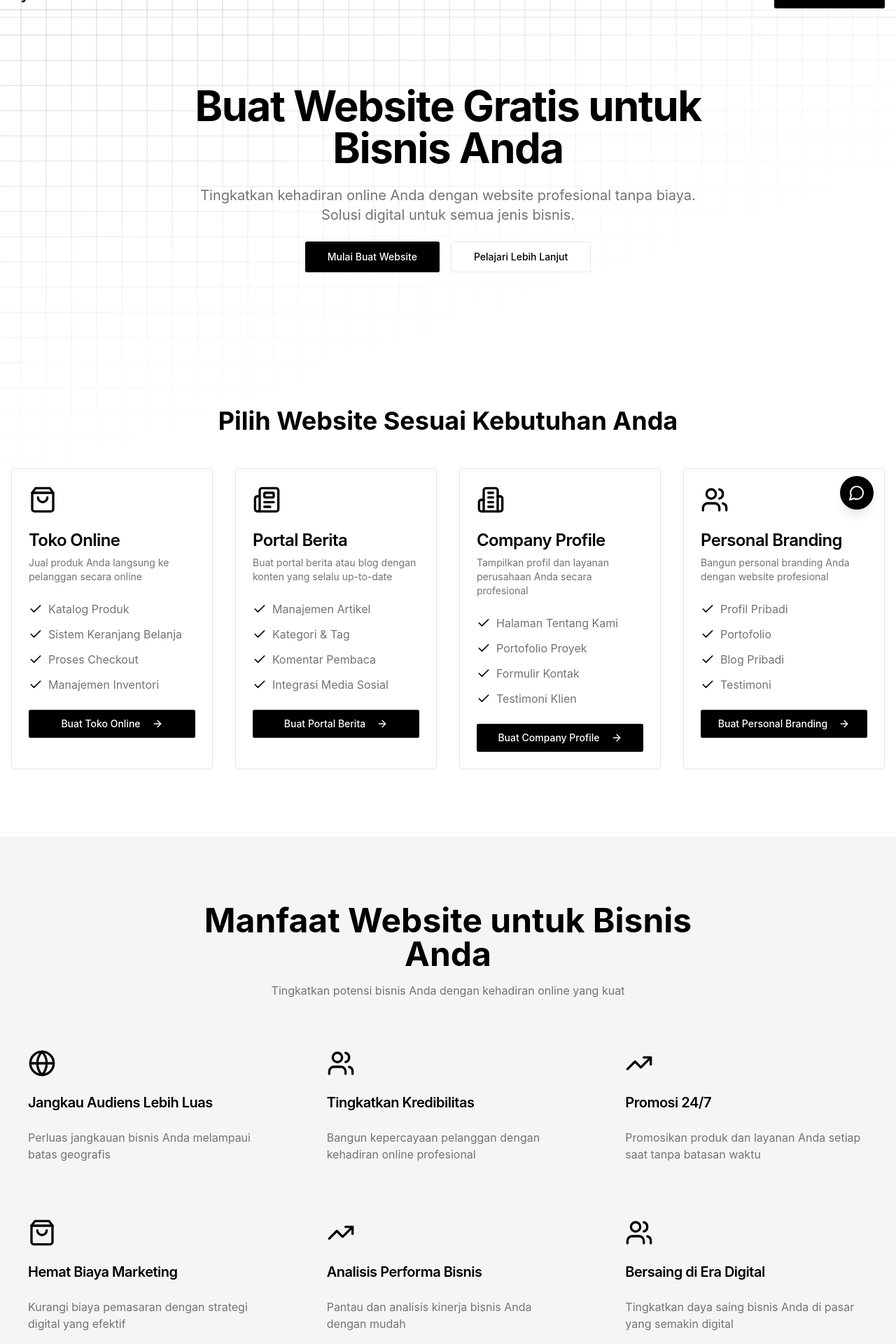
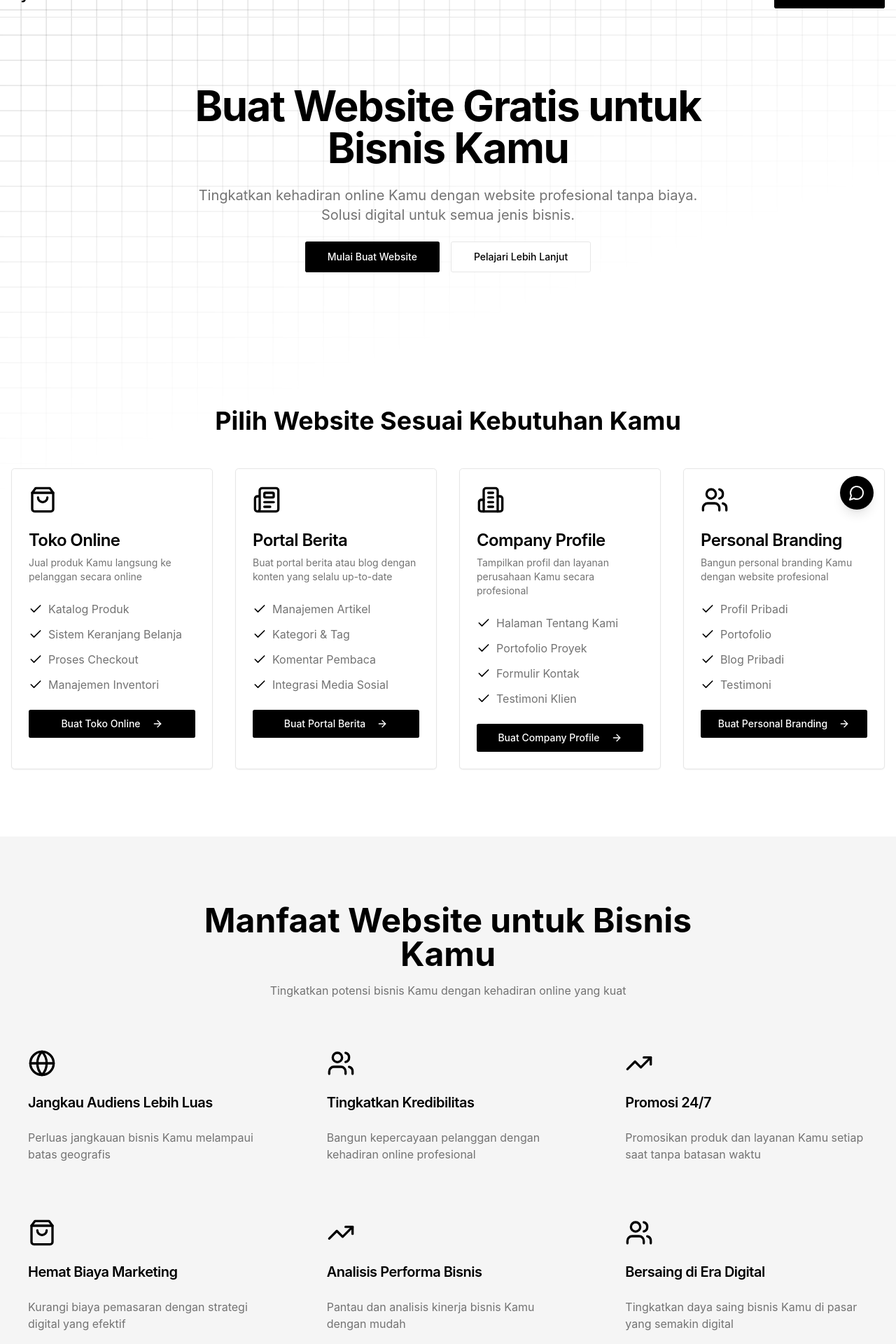
Before and after one commit to hendarSu/ayogratis, a Next.js app: page / in a window 1280 px wide. Shown: the part 40-1960 px from the top of the page at 70% size. Built offline with nearby package versions, Linux system fonts and the light colour scheme.

Commit message:
update process cancels si

```diff
--- a/app/page.tsx
+++ b/app/page.tsx
@@ -10,16 +10,16 @@ export default function Home() {
   return (
     <>
       <Head>
-        <title>Buat Website Gratis untuk Bisnis Anda</title>
-        <meta name="description" content="Tingkatkan kehadiran online Anda dengan website profesional tanpa biaya. Solusi digital untuk semua jenis bisnis." />
+        <title>Buat Website Gratis untuk Bisnis Kamu</title>
+        <meta name="description" content="Tingkatkan kehadiran online Kamu dengan website profesional tanpa biaya. Solusi digital untuk semua jenis bisnis." />
         <meta name="viewport" content="width=device-width, initial-scale=1" />
-        <meta property="og:title" content="Buat Website Gratis untuk Bisnis Anda" />
-        <meta property="og:description" content="Tingkatkan kehadiran online Anda dengan website profesional tanpa biaya. Solusi digital untuk semua jenis bisnis." />
+        <meta property="og:title" content="Buat Website Gratis untuk Bisnis Kamu" />
+        <meta property="og:description" content="Tingkatkan kehadiran online Kamu dengan website profesional tanpa biaya. Solusi digital untuk semua jenis bisnis." />
         <meta property="og:image" content="/assets/og-image.jpg" />
         <meta property="og:url" content="https://ayogratis.web.id" />
         <meta name="twitter:card" content="summary_large_image" />
-        <meta name="twitter:title" content="Buat Website Gratis untuk Bisnis Anda" />
-        <meta name="twitter:description" content="Tingkatkan kehadiran online Anda dengan website profesional tanpa biaya. Solusi digital untuk semua jenis bisnis." />
+        <meta name="twitter:title" content="Buat Website Gratis untuk Bisnis Kamu" />
+        <meta name="twitter:description" content="Tingkatkan kehadiran online Kamu dengan website profesional tanpa biaya. Solusi digital untuk semua jenis bisnis." />
         <meta name="twitter:image" content="/assets/twitter-image.jpg" />
         <meta name="robots" content="index, follow" />
         <link rel="canonical" href="https://ayogratis.web.id" />
@@ -28,8 +28,8 @@ export default function Home() {
             "@context": "https://schema.org",
             "@type": "WebSite",
             "url": "https://ayogratis.web.id",
-            "name": "Website Gratis untuk Bisnis Anda",
-            "description": "Tingkatkan kehadiran online Anda dengan website profesional tanpa biaya. Solusi digital untuk semua jenis bisnis.",
+            "name": "Website Gratis untuk Bisnis Kamu",
+            "description": "Tingkatkan kehadiran online Kamu dengan website profesional tanpa biaya. Solusi digital untuk semua jenis bisnis.",
           })}
         </script>
       </Head>
@@ -57,10 +57,10 @@ export default function Home() {
           <div className="container px-4 py-16 sm:py-24 mx-auto">
             <div className="max-w-3xl mx-auto text-center space-y-6">
               <h1 className="text-4xl sm:text-5xl md:text-6xl font-bold tracking-tight text-primary">
-                Buat Website Gratis untuk Bisnis Anda
+                Buat Website Gratis untuk Bisnis Kamu
               </h1>
               <p className="text-lg sm:text-xl text-muted-foreground">
-                Tingkatkan kehadiran online Anda dengan website profesional tanpa biaya. Solusi digital untuk semua jenis
+                Tingkatkan kehadiran online Kamu dengan website profesional tanpa biaya. Solusi digital untuk semua jenis
                 bisnis.
               </p>
               <div className="flex flex-col sm:flex-row gap-4 justify-center">
@@ -82,12 +82,12 @@ export default function Home() {
         {/* Website Types Section */}
         <section className="py-16 sm:py-24">
           <div className="container px-4 mx-auto">
-            <h2 className="text-3xl sm:text-4xl font-bold text-center mb-12">Pilih Website Sesuai Kebutuhan Anda</h2>
+            <h2 className="text-3xl sm:text-4xl font-bold text-center mb-12">Pilih Website Sesuai Kebutuhan Kamu</h2>
             <div className="grid gap-8 md:grid-cols-2 lg:grid-cols-4">
               {[
                 {
                   title: "Toko Online",
-                  description: "Jual produk Anda langsung ke pelanggan secara online",
+                  description: "Jual produk Kamu langsung ke pelanggan secara online",
                   icon: ShoppingBag,
                   features: ["Katalog Produk", "Sistem Keranjang Belanja", "Proses Checkout", "Manajemen Inventori"],
                 },
@@ -99,13 +99,13 @@ export default function Home() {
                 },
                 {
                   title: "Company Profile",
-                  description: "Tampilkan profil dan layanan perusahaan Anda secara profesional",
+                  description: "Tampilkan profil dan layanan perusahaan Kamu secara profesional",
                   icon: Building2,
                   features: ["Halaman Tentang Kami", "Portofolio Proyek", "Formulir Kontak", "Testimoni Klien"],
                 },
                 {
                   title: "Personal Branding",
-                  description: "Bangun personal branding Anda dengan website profesional",
+                  description: "Bangun personal branding Kamu dengan website profesional",
                   icon: Users,
                   features: ["Profil Pribadi", "Portofolio", "Blog Pribadi", "Testimoni"],
                 }
@@ -150,14 +150,14 @@ export default function Home() {
         <section className="py-16 sm:py-24 bg-secondary">
           <div className="container px-4 mx-auto">
             <div className="max-w-3xl mx-auto text-center mb-12">
-              <h2 className="text-4xl sm:text-5xl font-bold mb-4">Manfaat Website untuk Bisnis Anda</h2>
-              <p className="text-muted-foreground">Tingkatkan potensi bisnis Anda dengan kehadiran online yang kuat</p>
+              <h2 className="text-4xl sm:text-5xl font-bold mb-4">Manfaat Website untuk Bisnis Kamu</h2>
+              <p className="text-muted-foreground">Tingkatkan potensi bisnis Kamu dengan kehadiran online yang kuat</p>
             </div>
             <div className="grid gap-8 sm:grid-cols-2 lg:grid-cols-3">
               {[
                 {
                   title: "Jangkau Audiens Lebih Luas",
-                  description: "Perluas jangkauan bisnis Anda melampaui batas geografis",
+                  description: "Perluas jangkauan bisnis Kamu melampaui batas geografis",
                   icon: Globe,
                 },
                 {
@@ -167,7 +167,7 @@ export default function Home() {
                 },
                 {
                   title: "Promosi 24/7",
-                  description: "Promosikan produk dan layanan Anda setiap saat tanpa batasan waktu",
+                  description: "Promosikan produk dan layanan Kamu setiap saat tanpa batasan waktu",
                   icon: TrendingUp,
                 },
                 {
@@ -177,12 +177,12 @@ export default function Home() {
                 },
                 {
                   title: "Analisis Performa Bisnis",
-                  description: "Pantau dan analisis kinerja bisnis Anda dengan mudah",
+                  description: "Pantau dan analisis kinerja bisnis Kamu dengan mudah",
                   icon: TrendingUp,
                 },
                 {
                   title: "Bersaing di Era Digital",
-                  description: "Tingkatkan daya saing bisnis Anda di pasar yang semakin digital",
+                  description: "Tingkatkan daya saing bisnis Kamu di pasar yang semakin digital",
                   icon: Users,
                 },
               ].map((benefit, index) => (
@@ -204,9 +204,9 @@ export default function Home() {
         <section className="py-16 sm:py-24 bg-primary text-primary-foreground">
           <div className="container px-4 mx-auto text-center">
             <div className="max-w-2xl mx-auto space-y-6">
-              <h2 className="text-3xl sm:text-4xl font-bold">Siap Membawa Bisnis Anda ke Dunia Digital?</h2>
+              <h2 className="text-3xl sm:text-4xl font-bold">Siap Membawa Bisnis Kamu ke Dunia Digital?</h2>
               <p className="text-lg opacity-90">
-                Mulai buat website profesional untuk bisnis Anda sekarang, tanpa biaya dan tanpa perlu keahlian coding.
+                Mulai buat website profesional untuk bisnis Kamu sekarang, tanpa biaya dan tanpa perlu keahlian coding.
               </p>
 
               <br />
```
